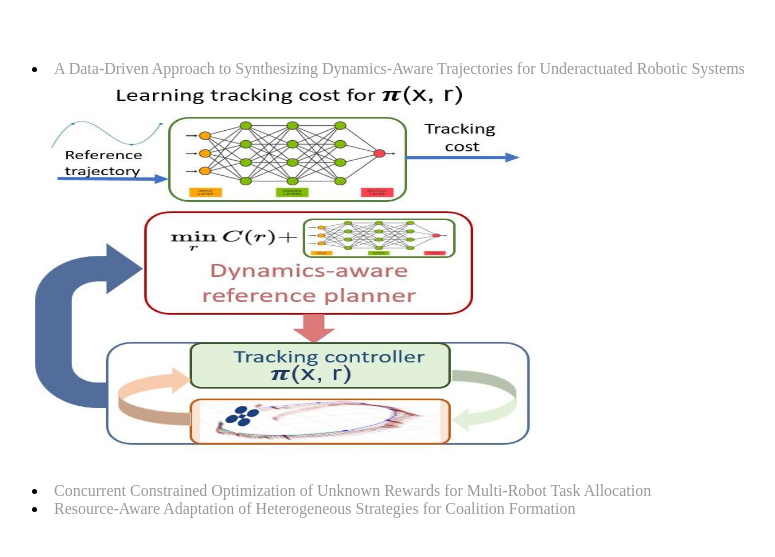
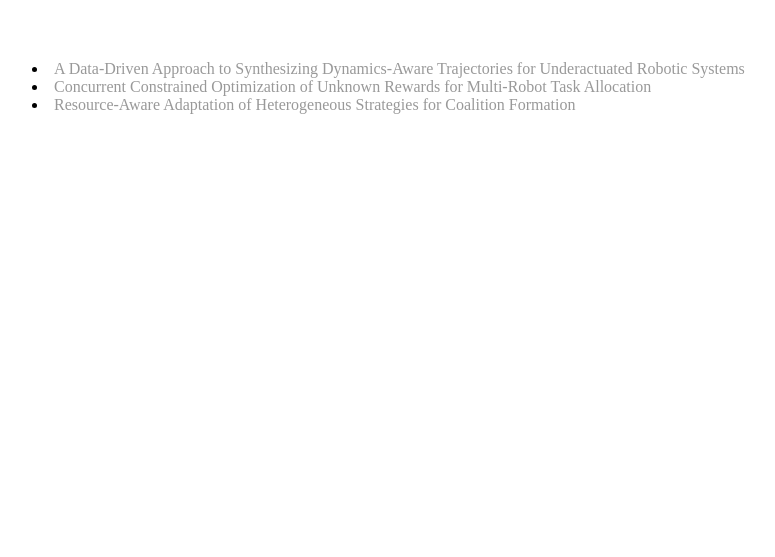
Before and after one commit to Nusha97/Nusha97.github.io, a Jekyll site: the page Publications/index.html, which Jekyll copies as it is, in a window 1280 px wide. Shown: the top 557 px of the page, without its empty margins (160-935 px from the left). Built offline with Jekyll 4.4.1, drawn with Linux system fonts in a browser that asks for light colours.

Commit message:
Update index.html

```diff
--- a/Publications/index.html
+++ b/Publications/index.html
@@ -7,7 +7,6 @@
 		</head>
 		<body>
 	        	<li><a href="https://arxiv.org/abs/2307.13782">A Data-Driven Approach to Synthesizing Dynamics-Aware Trajectories for Underactuated Robotic Systems</a></li>
-			<img src="/Publications/block_diagram.jpg" alt="An example image" width="500" height="400">
 	        	<li><a href="https://arxiv.org/abs/2305.15288">Concurrent Constrained Optimization of Unknown Rewards for Multi-Robot Task Allocation</a></li>
 			<li><a href="https://arxiv.org/abs/2108.02733">Resource-Aware Adaptation of Heterogeneous Strategies for Coalition Formation</a></li>
 		</body>
```
